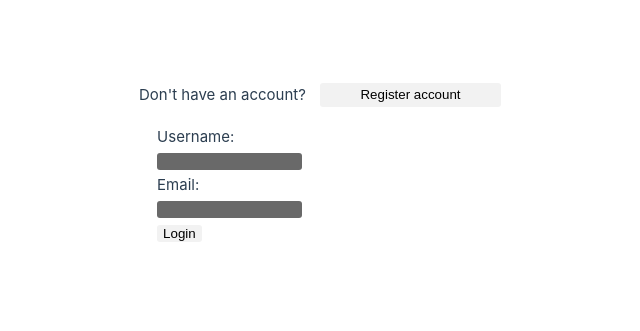
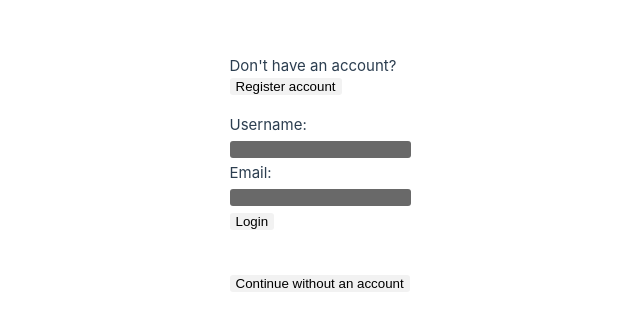
Before and after one commit to kristofferwaagen/DAT250-Project-Group-1-FeedApp., a Vue app in the folder pollApp/: page / in a window 1280 px wide. Shown: the part 227-558 px from the top of the page, without its empty margins (320-960 px from the left). Built offline with nearby package versions, Linux system fonts and the light colour scheme.

Commit message:
anon login ui, needs auth

```diff
--- a/pollApp/src/assets/main.css
+++ b/pollApp/src/assets/main.css
@@ -29,7 +29,7 @@ a,
 
   #app {
     display: grid;
-    grid-template-columns: 1fr 1fr;
+    grid-template-columns: auto-fit 1fr 1fr;
     padding: 0 2rem;
   }
 }
--- a/pollApp/src/components/Login.vue
+++ b/pollApp/src/components/Login.vue
@@ -14,11 +14,7 @@ const login = async () => {
   if (username.value != "" && email.value != "") {
     try {
       const response = await axios.get(`api/users/${username.value}`);
-      console.log(response.data);
-      console.log(response.data.username);
-      console.log(response.data.email);
       if (response.status === 200) {
-        console.log("Authenticated");
         router.push("/polls");
       }
     } catch (error) {
@@ -32,6 +28,10 @@ const login = async () => {
   } else {
     output.value = "Username and email can not be empty";
   }
+};
+
+const loginAnon = () => {
+  router.push("/polls");
 };
 </script>
 
@@ -51,17 +51,25 @@ const login = async () => {
       <input id="email" type="text" v-model="email" />
     </div>
     <button class="btn" type="submit">Login</button>
-
-    <p v-if="output != ''">{{ output }}</p>
   </form>
+  <br />
+  <button class="btn" @click.prevent="loginAnon">
+    Continue without an account
+  </button>
 </template>
 
 <style scoped>
 form {
-  padding: 10%;
+  padding-left: 0%;
+  padding-top: 10%;
+  padding-bottom: 10%;
   max-width: fit-content;
   margin-left: auto;
   margin-right: auto;
+}
+.btn {
+  text-wrap: wrap;
+  width: max-content;
 }
 
 input {
--- a/pollApp/src/components/Polls.vue
+++ b/pollApp/src/components/Polls.vue
@@ -9,6 +9,10 @@ const option2 = ref({ caption: "" });
 const voteOptions = ref([]);
 const counter = ref(0);
 var allOptions = [];
+
+// TODO: check user authentication
+const authenticated = true;
+console.log(authenticated);
 
 const addOption = () => {
   voteOptions.value.push({ caption: "" });
@@ -56,6 +60,7 @@ const getPolls = async () => {
   try {
     const response = await axios.get("http://localhost:3000/polls/");
     polls.value = response.data;
+    console.log(polls)
   } catch (error) {}
 };
 
@@ -74,8 +79,9 @@ const vote = async (index, voteOption) => {
 onBeforeMount(getPolls);
 </script>
 
-<template>
-  <div id="polls">
+<template >
+  <div id="dashboard">
+  <div id="createPoll" v-if="authenticated">
     <form @submit.prevent="handleSubmit">
       <div>
         <input
@@ -113,7 +119,9 @@ onBeforeMount(getPolls);
       <button @click.prevent="addOption">Add vote option</button><br />
       <button type="submit">Submit</button>
     </form>
-    <div id="dashboard">
+  </div>
+  <br/>
+  <div id="polls">
     <h1>Polls:</h1>
     <ul>
       <li v-for="(poll, index) in polls" :key="index">
@@ -123,26 +131,37 @@ onBeforeMount(getPolls);
         </li>
       </li>
     </ul>
+
   </div>
-  </div>
+</div>
 </template>
 
 <style scoped>
 
-#polls {
-  padding: 10%;
+
+
+#dashboard {
+  display: grid;
+  align-items: center;
+}
+
+#createPoll {
+  display: flex;
+  align-items: center;
+  padding-bottom: 10%;
   max-width: fit-content;
   margin-left: auto;
   margin-right: auto;
 }
 
-#dashboard {
+#polls {
+  display: flex;
+  align-items: center;
   max-width: fit-content;
   margin-left: auto;
   margin-right: auto;
   margin: auto;
   flex: auto;
-  align-content: center;
 }
 
 </style>
```
